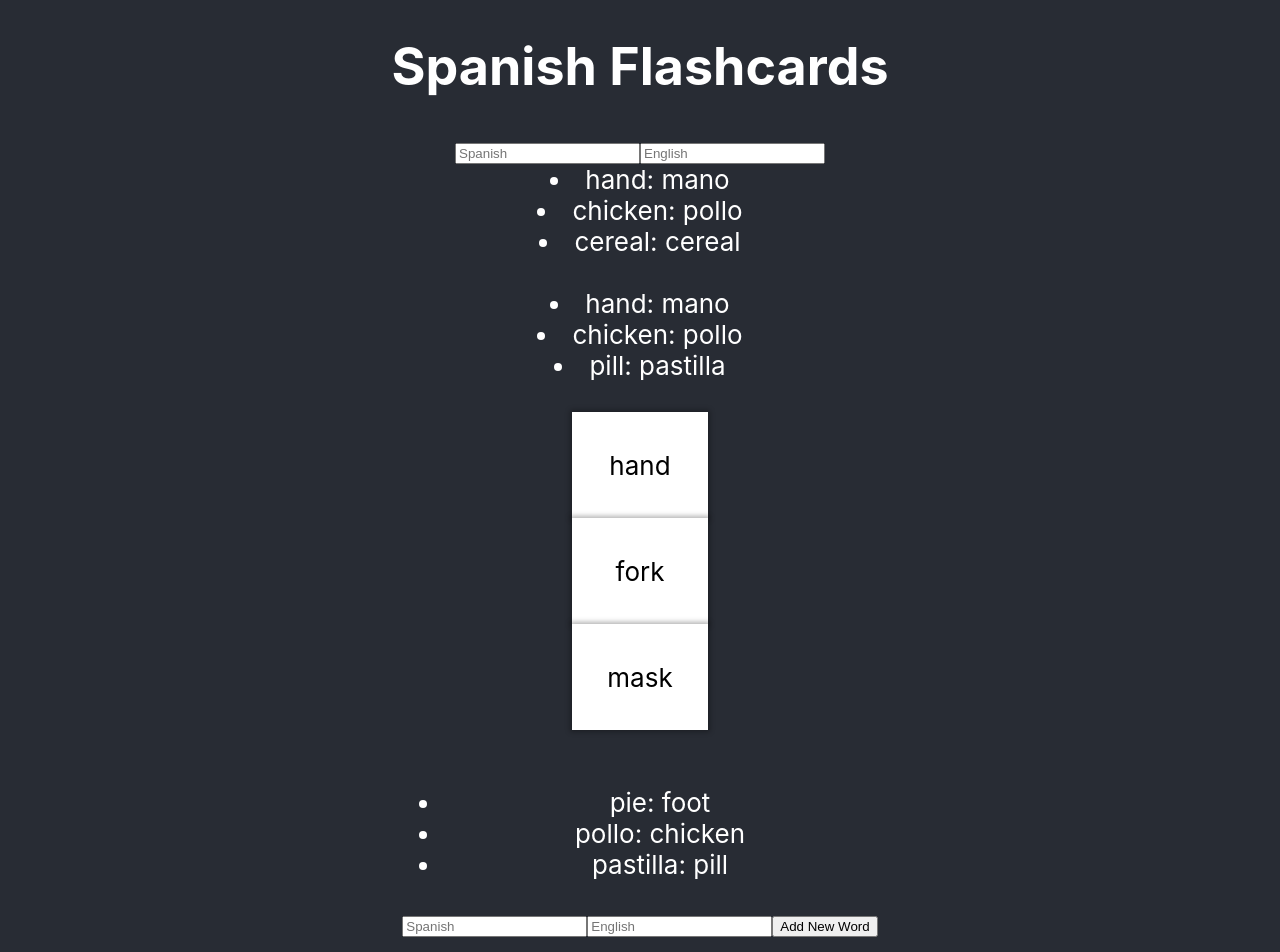
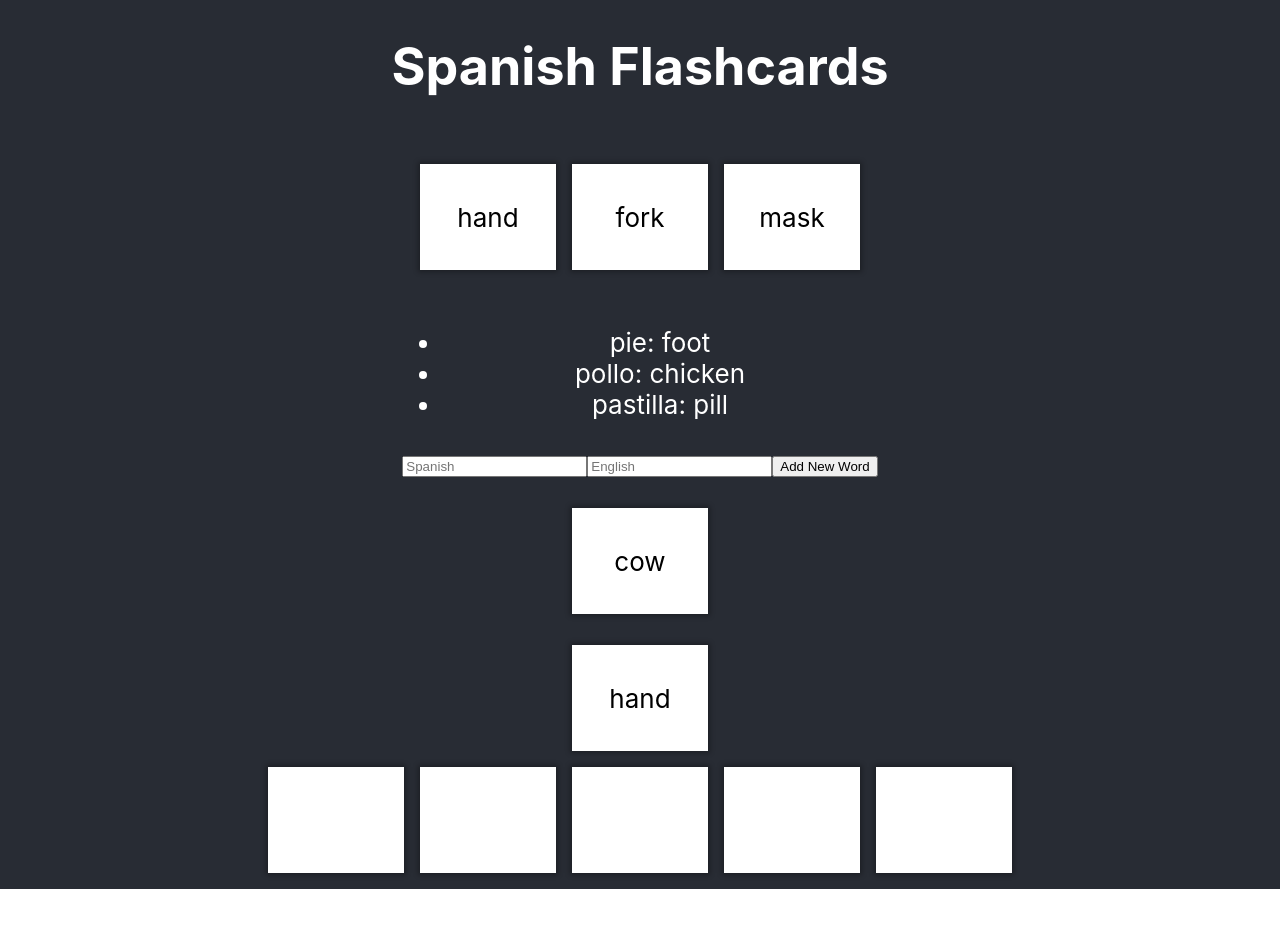
Before and after one commit to ew616/spanish-flashcard-react-app, a React (Create React App) app: page / in a window 1280 px wide. Shown: the top 952 px of the page. After the commit the page ends 889 px from the top, so only its background shows below. Built offline with nearby package versions, Linux system fonts and the light colour scheme.

Commit message:
cleaner with a few more styles

```diff
--- a/src/App.css
+++ b/src/App.css
@@ -53,3 +53,15 @@
 .card .back {
   transform: rotateY(180deg);
 }
+
+.card-grid {
+  display: flex;
+  grid-template-rows: repeat(auto-fill, 200px);
+  grid-template-columns: repeat(auto-fill, 200px);
+  gap: 1rem;
+}
+
+.container {
+  max-width: 900px;
+  margin: 1rem 2rem;
+}
--- a/src/App.js
+++ b/src/App.js
@@ -1,9 +1,11 @@
 import React from "react";
 import "./App.css";
 import Flashcard from "./Flashcard";
-import WordBank from "./WordBank";
+import WordBankCardList from "./WordBankCardList";
 import AddWord from "./AddWord";
-import PrintWordBank from "./PrintWordBank";
+import FlashcardList from './FlashcardList'
+
+
 
 function App() {
   const testWordBank = [
@@ -33,11 +35,9 @@ function App() {
 
         <h1>Spanish Flashcards</h1>
 
-        <PrintWordBank bank={testWordBank} />
-
         <br />
 
-        <WordBank />
+        <WordBankCardList />
 
         <br />
 
@@ -53,6 +53,10 @@ function App() {
           spanishWord={testWordBank[0].spanishWord}
           englishWord={testWordBank[0].englishWord}
         />
+
+      <div className='container'>
+          <FlashcardList flashcards={testWordBank} />
+      </div>
       </header>
     </div>
   );
--- /dev/null
+++ b/src/FlashcardList.js
@@ -0,0 +1,36 @@
+import React from 'react'
+import Flashcard from './Flashcard'
+import WordBankCardList from './WordBankCardList'
+
+//Creates a big outer div, the grid, which contains all of the individual flashcards and gives each a unique id
+
+export default function FlashcardList({ flashcards }) {
+    const testWordBank = [
+        {
+          id: 1,
+          spanishWord: "mano",
+          englishWord: "hand",
+        },
+        {
+          id: 2,
+          spanishWord: "pollo",
+          englishWord: "chicken",
+        },
+        {
+          id: 3,
+          spanishWord: "pastilla",
+          englishWord: "pill",
+        },
+      ];
+
+
+    return (
+        <div className='card-grid'>
+            <Flashcard />
+            <Flashcard />
+            <Flashcard />
+            <Flashcard />
+            <Flashcard />
+        </div>
+    )
+}
--- a/src/PrintWordBank.js
+++ /dev/null
@@ -1,69 +0,0 @@
-import React, { useState } from "react";
-import { useForm } from "react-hook-form";
-
-function PrintWordBank(props) {
-  const testWordBank = [
-    {
-      id: 1,
-      spanishWord: "mano",
-      englishWord: "hand",
-    },
-    {
-      id: 2,
-      spanishWord: "pollo",
-      englishWord: "chicken",
-    },
-    {
-      id: 3,
-      spanishWord: "cereal",
-      englishWord: "cereal",
-    },
-  ];
-
-  const [word, setWord] = useState(testWordBank);
-  const { register, handleSubmit } = useForm();
-
-  return (
-    <div>
-      <form>
-        <input
-          type="text"
-          name="spanishWord"
-          placeholder="Spanish"
-          ref={register({ required: true })}
-        />
-
-        <input
-          type="text"
-          name="englishWord"
-          placeholder="English"
-          ref={register({ required: true })}
-        />
-      </form>
-
-      {testWordBank.map((wordObj) => {
-        return (
-          <div key={wordObj.id}>
-            <li>
-              {wordObj.englishWord}: {wordObj.spanishWord}
-            </li>
-          </div>
-        );
-      })}
-
-      <br />
-
-      {props.bank.map((wordObj) => {
-        return (
-          <div key={wordObj.id}>
-            <li>
-              {wordObj.englishWord}: {wordObj.spanishWord}
-            </li>
-          </div>
-        );
-      })}
-    </div>
-  );
-}
-
-export default PrintWordBank;
--- a/src/WordBank.js
+++ b/src/WordBankCardList.js
@@ -1,7 +1,7 @@
 import React, { useState } from "react";
 import Flashcard from "./Flashcard";
 
-function WordBank({ spanishWord, englishWord }) {
+function WordBankCardList({ spanishWord, englishWord }) {
   const [word, setWord] = useState([]);
 
   const testWordBank = [
@@ -23,7 +23,7 @@ function WordBank({ spanishWord, englishWord }) {
   ];
 
   return (
-    <div>
+    <div className='card-grid'>
       {testWordBank.map((word) => (
         <div key={word.id}>
           <Flashcard
@@ -36,4 +36,4 @@ function WordBank({ spanishWord, englishWord }) {
   );
 }
 
-export default WordBank;
+export default WordBankCardList;
```
Also changed, not shown: 1 other file (tests, documents, lock files or other folders).
